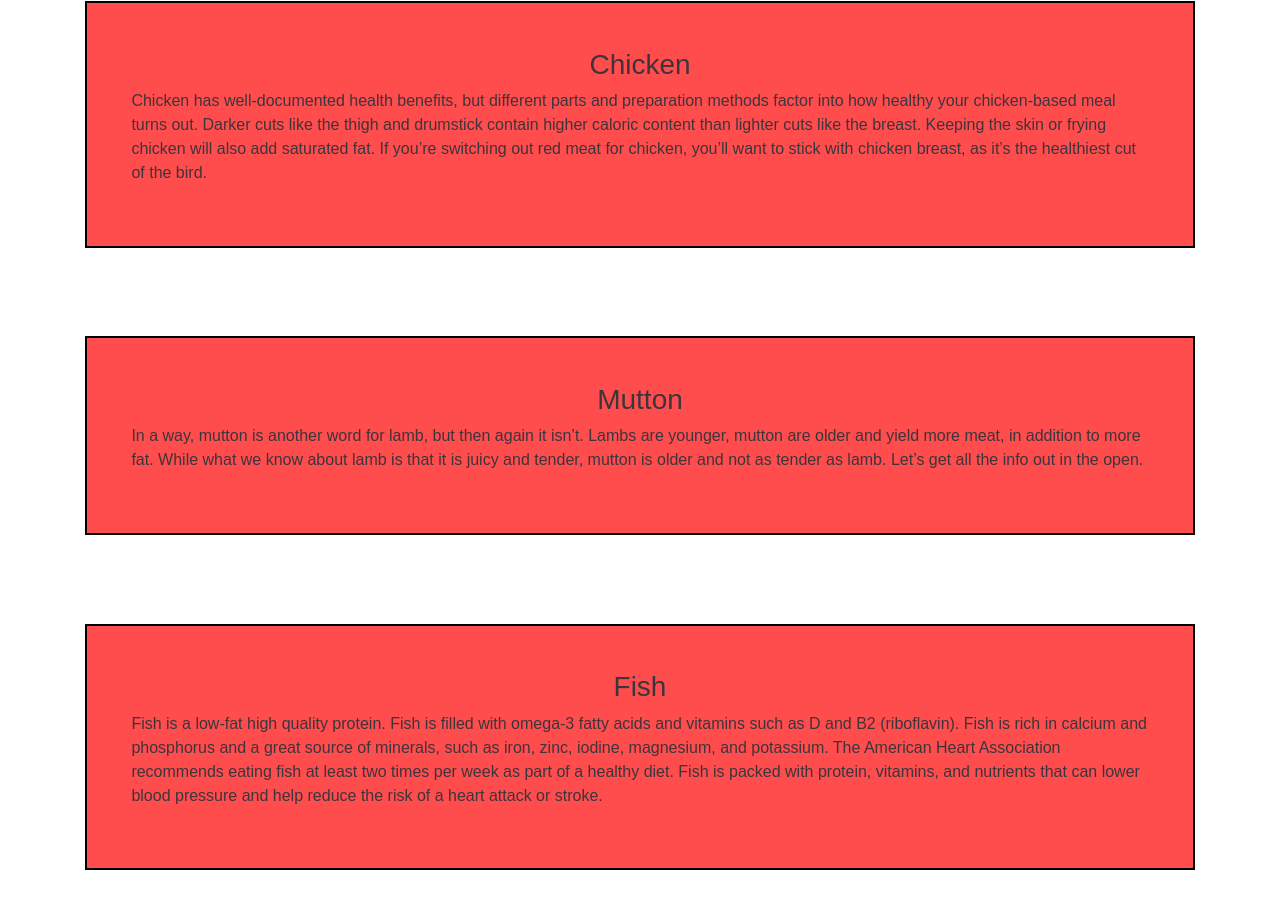
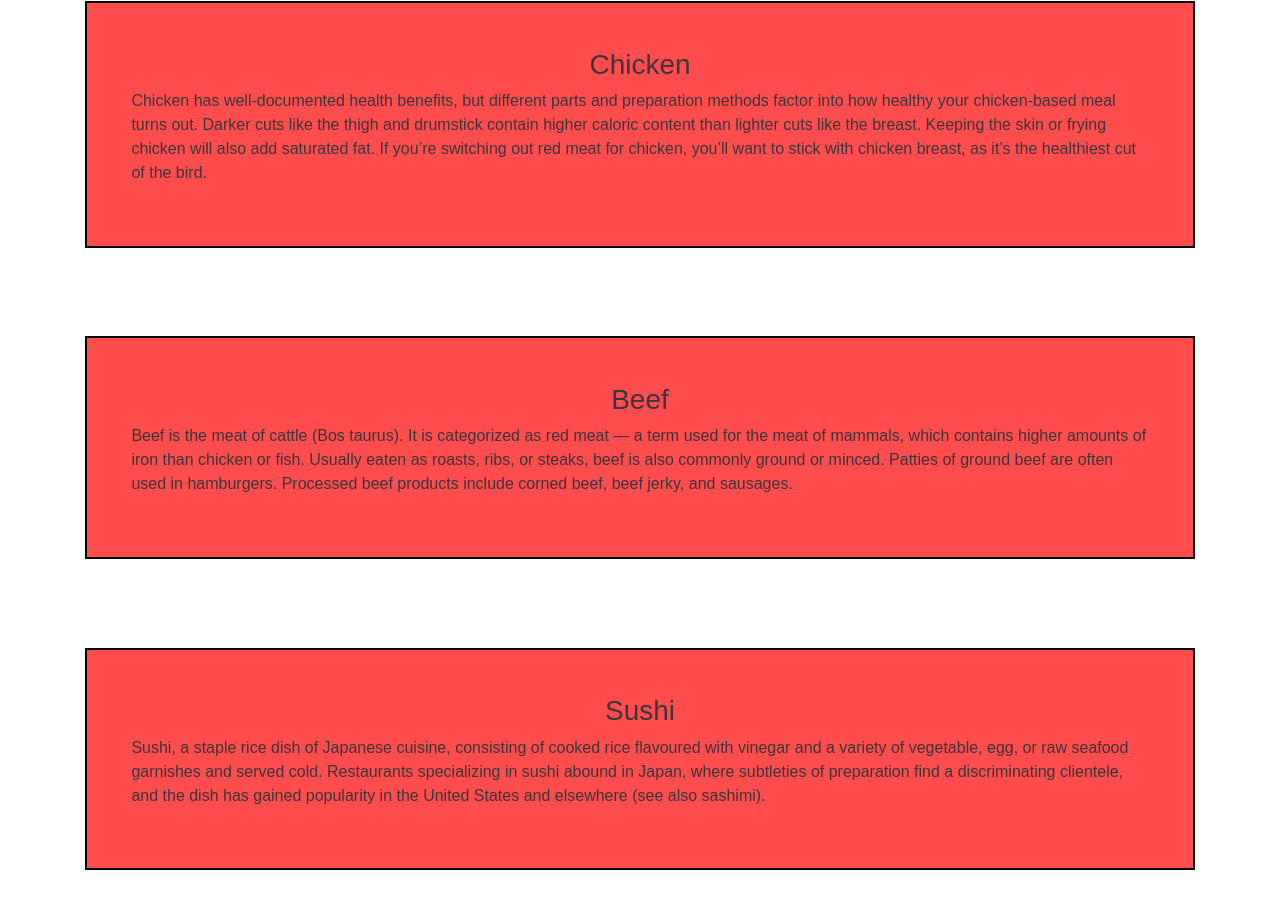
Before and after one commit to SejalAmolPatil/module3_solution, a plain HTML site: page index.html in a window 1280 px wide. Shown: the part 204-1112 px from the top of the page. Drawn offline with nearby package versions, Linux system fonts and the light colour scheme; files that its build step writes are made by us from their sources.

Commit message:
Update index.html

```diff
--- a/index.html
+++ b/index.html
@@ -35,11 +35,11 @@
                       </li>
 
                       <li class="nav-item text-center d-sm-none">
-                        <a class="nav-link" href="#">Mutton</a>
+                        <a class="nav-link" href="#">Beef</a>
                       </li>
 
                       <li class="nav-item text-center d-sm-none">
-                        <a class="nav-link disabled" href="#">Fish</a>
+                        <a class="nav-link disabled" href="#">Sushi</a>
                       </li>
                     </ul>
                   </div>
@@ -55,27 +55,27 @@
                 <h3 class="text-center">Chicken</h3>
 
                 <p>
-                Chicken has well-documented health benefits, but different parts and preparation methods factor into how healthy your chicken-based meal turns out. Darker cuts like the thigh and drumstick contain higher caloric content than lighter cuts like the breast. Keeping the skin or frying chicken will also add saturated fat. If you’re switching out red meat for chicken, you’ll want to stick with chicken breast, as it’s the healthiest cut of the bird.
+                   Chicken has well-documented health benefits, but different parts and preparation methods factor into how healthy your chicken-based meal turns out. Darker cuts like the thigh and drumstick contain higher caloric content than lighter cuts like the breast. Keeping the skin or frying chicken will also add saturated fat. If you’re switching out red meat for chicken, you’ll want to stick with chicken breast, as it’s the healthiest cut of the bird.
                 </p>
 
             </section>
 
             <section class="col-xs-12">
 
-                <h3 class="text-center">Mutton</h3>
+                <h3 class="text-center">Beef</h3>
 
                 <p>
-                In a way, mutton is another word for lamb, but then again it isn’t. Lambs are younger, mutton are older and yield more meat, in addition to more fat. While what we know about lamb is that it is juicy and tender, mutton is older and not as tender as lamb. Let’s get all the info out in the open.
+                   Beef is the meat of cattle (Bos taurus). It is categorized as red meat — a term used for the meat of mammals, which contains higher amounts of iron than chicken or fish. Usually eaten as roasts, ribs, or steaks, beef is also commonly ground or minced. Patties of ground beef are often used in hamburgers. Processed beef products include corned beef, beef jerky, and sausages.
                 </p>
 
             </section>
 
             <section class="col-xs-12">
 
-                <h3 class="text-center">Fish</h3>
+                <h3 class="text-center">Sushi</h3>
 
                 <p>
-                Fish is a low-fat high quality protein. Fish is filled with omega-3 fatty acids and vitamins such as D and B2 (riboflavin). Fish is rich in calcium and phosphorus and a great source of minerals, such as iron, zinc, iodine, magnesium, and potassium. The American Heart Association recommends eating fish at least two times per week as part of a healthy diet. Fish is packed with protein, vitamins, and nutrients that can lower blood pressure and help reduce the risk of a heart attack or stroke.
+                    Sushi, a staple rice dish of Japanese cuisine, consisting of cooked rice flavoured with vinegar and a variety of vegetable, egg, or raw seafood garnishes and served cold. Restaurants specializing in sushi abound in Japan, where subtleties of preparation find a discriminating clientele, and the dish has gained popularity in the United States and elsewhere (see also sashimi).
                 </p>
 
             </section>
```
